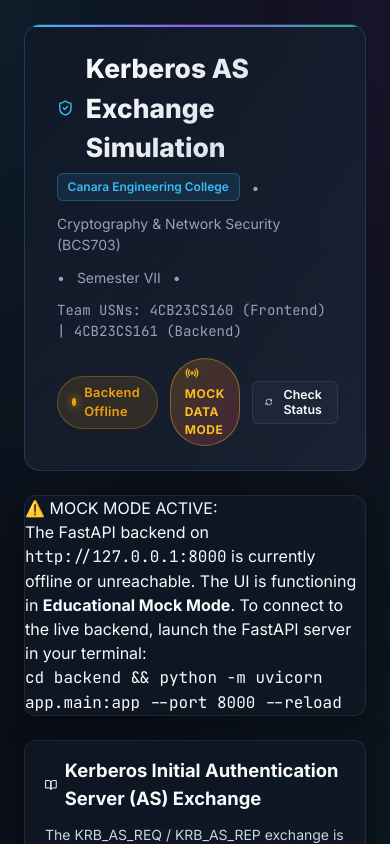
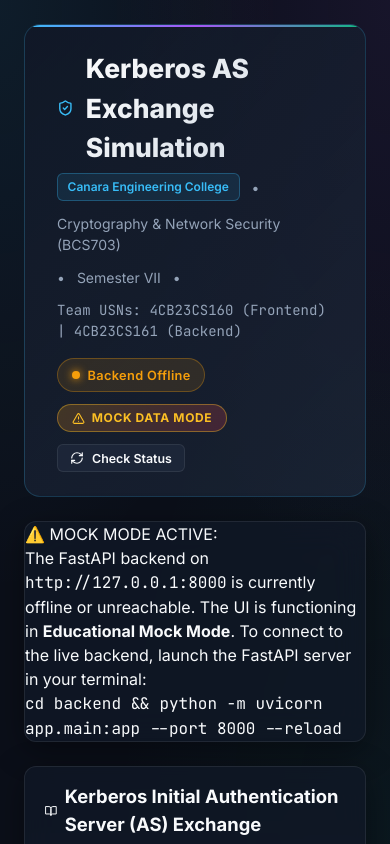
Before and after one commit to suhasnr733-design/kerberos-as-simulation, a React (Vite) app in the folder frontend/: page / in a window 390 px wide. Shown: the top 844 px of the page. Built offline with nearby package versions, Linux system fonts and the light colour scheme; no server answers.

Commit message:
Improve LIVE API MODE status badge icon alignment and responsiveness

```diff
--- a/frontend/src/components/Header.jsx
+++ b/frontend/src/components/Header.jsx
@@ -1,5 +1,5 @@
 import React from 'react';
-import { ShieldCheck, Server, RefreshCw, AlertTriangle, Radio } from 'lucide-react';
+import { ShieldCheck, Server, RefreshCw, AlertTriangle, Activity } from 'lucide-react';
 
 export default function Header({ backendHealth, isCheckingHealth, onRefreshHealth, isMockMode }) {
   const isHealthy = backendHealth && backendHealth.status === 'healthy';
@@ -29,10 +29,12 @@ export default function Header({ backendHealth, isCheckingHealth, onRefreshHealt
         </div>
 
         <div className={`mode-badge ${isMockMode ? 'mock' : 'live'}`}>
-          <span className="flex items-center gap-1">
-            <Radio size={14} className="inline mr-1" />
-            {isMockMode ? 'MOCK DATA MODE' : 'LIVE API MODE'}
-          </span>
+          {isMockMode ? (
+            <AlertTriangle size={13} className="badge-icon" />
+          ) : (
+            <Activity size={13} className="badge-icon" />
+          )}
+          <span>{isMockMode ? 'MOCK DATA MODE' : 'LIVE API MODE'}</span>
         </div>
 
         <button
--- a/frontend/src/index.css
+++ b/frontend/src/index.css
@@ -182,6 +182,7 @@ code, pre, .font-mono {
   display: flex;
   align-items: center;
   gap: 0.75rem;
+  flex-wrap: wrap;
 }
 
 /* Status Indicators */
@@ -233,12 +234,24 @@ code, pre, .font-mono {
 }
 
 .mode-badge {
+  display: inline-flex;
+  align-items: center;
+  justify-content: center;
+  gap: 0.45rem;
   padding: 0.4rem 0.85rem;
   border-radius: var(--radius-full);
   font-size: 0.75rem;
   font-weight: 700;
   text-transform: uppercase;
   letter-spacing: 0.05em;
+  white-space: nowrap;
+  box-sizing: border-box;
+  line-height: 1;
+}
+
+.mode-badge .badge-icon {
+  flex-shrink: 0;
+  display: block;
 }
 
 .mode-badge.live {
```
